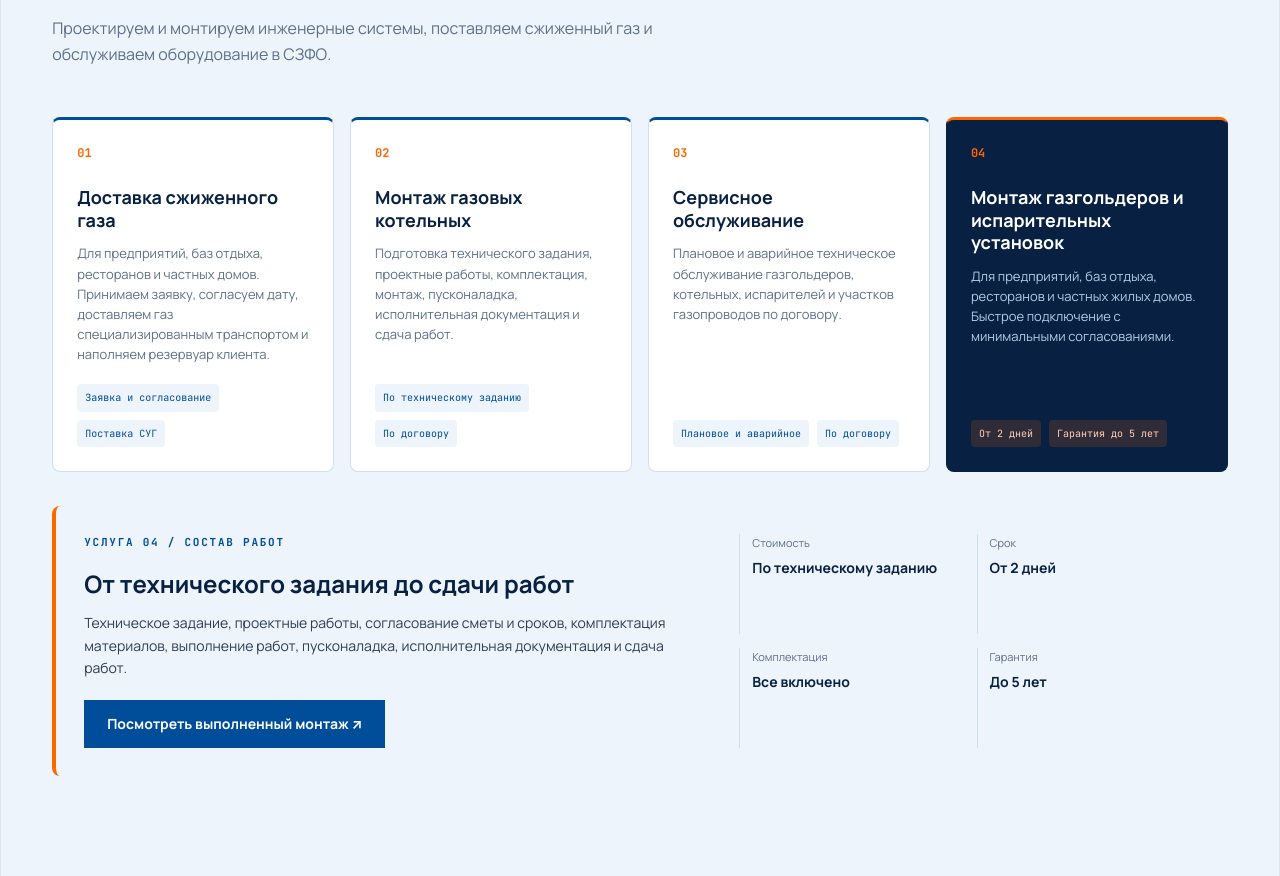
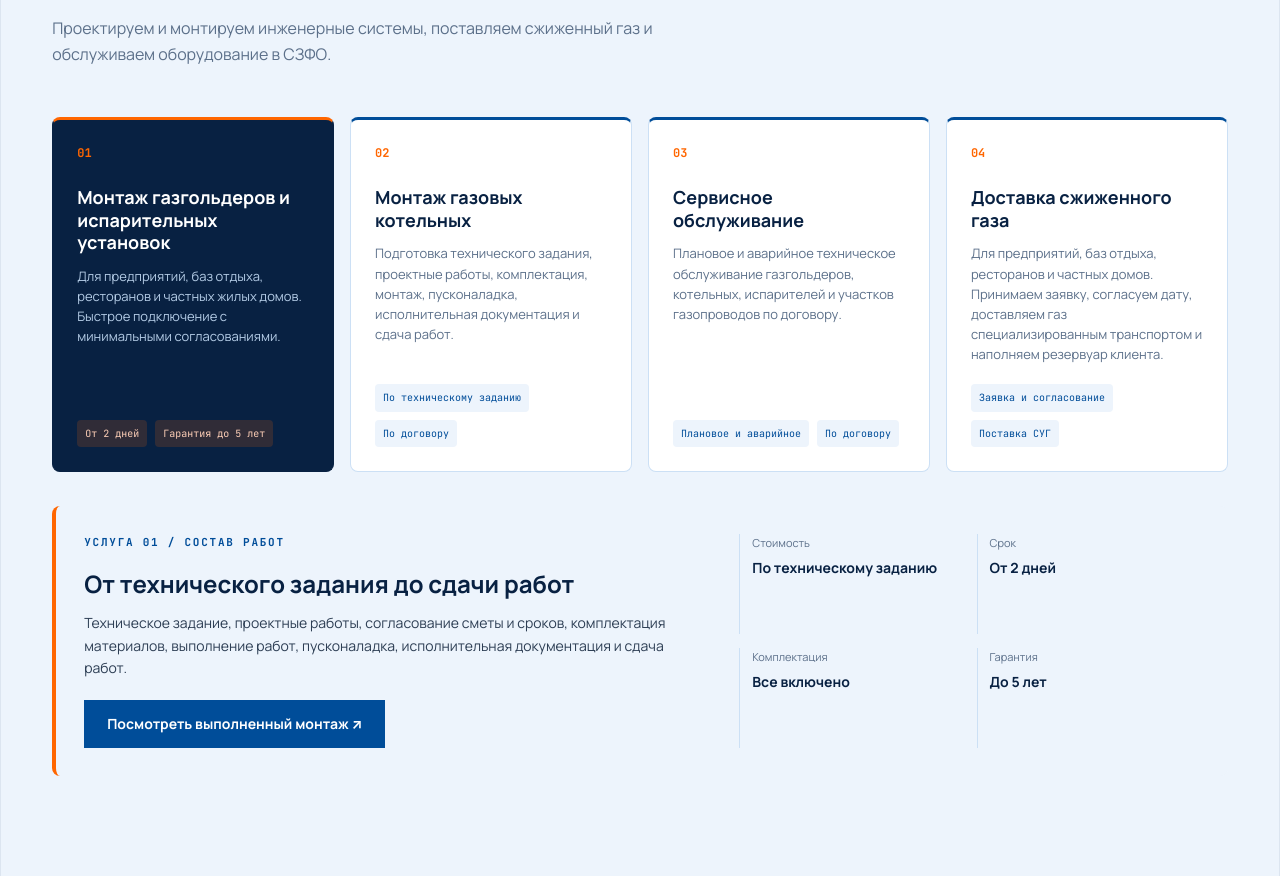
Before and after one commit to salewam/remgaz-service-preview, a plain HTML site: page index.html in a window 1280 px wide. Shown: the part 2495-3371 px from the top of the page. Drawn offline with Linux system fonts and the light colour scheme.

Commit message:
Swap gas installation and delivery service positions

```diff
--- a/index.html
+++ b/index.html
@@ -1079,11 +1079,11 @@ body {
     <p class="sec-desc">Проектируем и монтируем инженерные системы, поставляем сжиженный газ и обслуживаем оборудование в СЗФО.</p>
 
     <div class="service-grid" role="tablist" aria-label="Направления услуг">
-      <article class="service-card">
+      <article class="service-card service-card-featured">
         <div class="service-number">01</div>
-        <h3><button class="service-tab" type="button" role="tab" id="service-tab-01" aria-controls="service-panel-01" aria-selected="false" tabindex="-1">Доставка сжиженного газа</button></h3>
-        <p>Для предприятий, баз отдыха, ресторанов и частных домов. Принимаем заявку, согласуем дату, доставляем газ специализированным транспортом и наполняем резервуар клиента.</p>
-        <div class="service-meta"><span>Заявка и согласование</span><span>Поставка СУГ</span></div>
+        <h3><button class="service-tab" type="button" role="tab" id="service-tab-01" aria-controls="service-panel-01" aria-selected="true" tabindex="0">Монтаж газгольдеров и испарительных установок</button></h3>
+        <p>Для предприятий, баз отдыха, ресторанов и частных жилых домов. Быстрое подключение с минимальными согласованиями.</p>
+        <div class="service-meta"><span>От 2 дней</span><span>Гарантия до 5 лет</span></div>
       </article>
       <article class="service-card">
         <div class="service-number">02</div>
@@ -1097,25 +1097,25 @@ body {
         <p>Плановое и аварийное техническое обслуживание газгольдеров, котельных, испарителей и участков газопроводов по договору.</p>
         <div class="service-meta"><span>Плановое и аварийное</span><span>По договору</span></div>
       </article>
-      <article class="service-card service-card-featured">
+      <article class="service-card">
         <div class="service-number">04</div>
-        <h3><button class="service-tab" type="button" role="tab" id="service-tab-04" aria-controls="service-panel-04" aria-selected="true" tabindex="0">Монтаж газгольдеров и испарительных установок</button></h3>
-        <p>Для предприятий, баз отдыха, ресторанов и частных жилых домов. Быстрое подключение с минимальными согласованиями.</p>
-        <div class="service-meta"><span>От 2 дней</span><span>Гарантия до 5 лет</span></div>
+        <h3><button class="service-tab" type="button" role="tab" id="service-tab-04" aria-controls="service-panel-04" aria-selected="false" tabindex="-1">Доставка сжиженного газа</button></h3>
+        <p>Для предприятий, баз отдыха, ресторанов и частных домов. Принимаем заявку, согласуем дату, доставляем газ специализированным транспортом и наполняем резервуар клиента.</p>
+        <div class="service-meta"><span>Заявка и согласование</span><span>Поставка СУГ</span></div>
       </article>
     </div>
-    <div class="service-detail" id="service-panel-01" role="tabpanel" aria-labelledby="service-tab-01" tabindex="0" hidden>
+    <div class="service-detail" id="service-panel-01" role="tabpanel" aria-labelledby="service-tab-01" tabindex="0">
       <div>
-        <div class="sec-kicker">Услуга 01 / Порядок поставки</div>
-        <h3>От заявки до наполнения резервуара</h3>
-        <p>Укажите адрес, ориентировочный объём газа и особенности подъезда к резервуару. Согласуем стоимость и дату доставки. Газ доставляется специализированным транспортом с наполнением резервуара клиента.</p>
-        <a class="btn-primary-lead" href="gas.html#contact">Рассчитать доставку газа ↗</a>
+        <div class="sec-kicker">Услуга 01 / Состав работ</div>
+        <h3>От технического задания до сдачи работ</h3>
+        <p>Техническое задание, проектные работы, согласование сметы и сроков, комплектация материалов, выполнение работ, пусконаладка, исполнительная документация и сдача работ.</p>
+        <a class="btn-primary-lead" href="portfolio.html#park-hotel">Посмотреть выполненный монтаж ↗</a>
       </div>
       <div class="service-detail-facts">
-        <div><small>Объём</small><strong>По заявке</strong></div>
-        <div><small>Стоимость</small><strong>По расчёту</strong></div>
-        <div><small>Дата</small><strong>По согласованию</strong></div>
-        <div><small>Поставка</small><strong>Наполнение резервуара</strong></div>
+        <div><small>Стоимость</small><strong>По техническому заданию</strong></div>
+        <div><small>Срок</small><strong>От 2 дней</strong></div>
+        <div><small>Комплектация</small><strong>Все включено</strong></div>
+        <div><small>Гарантия</small><strong>До 5 лет</strong></div>
       </div>
     </div>
     <div class="service-detail" id="service-panel-02" role="tabpanel" aria-labelledby="service-tab-02" tabindex="0" hidden>
@@ -1146,18 +1146,18 @@ body {
         <div><small>Условия</small><strong>По договору</strong></div>
       </div>
     </div>
-    <div class="service-detail" id="service-panel-04" role="tabpanel" aria-labelledby="service-tab-04" tabindex="0">
+    <div class="service-detail" id="service-panel-04" role="tabpanel" aria-labelledby="service-tab-04" tabindex="0" hidden>
       <div>
-        <div class="sec-kicker">Услуга 04 / Состав работ</div>
-        <h3>От технического задания до сдачи работ</h3>
-        <p>Техническое задание, проектные работы, согласование сметы и сроков, комплектация материалов, выполнение работ, пусконаладка, исполнительная документация и сдача работ.</p>
-        <a class="btn-primary-lead" href="portfolio.html#park-hotel">Посмотреть выполненный монтаж ↗</a>
+        <div class="sec-kicker">Услуга 04 / Порядок поставки</div>
+        <h3>От заявки до наполнения резервуара</h3>
+        <p>Укажите адрес, ориентировочный объём газа и особенности подъезда к резервуару. Согласуем стоимость и дату доставки. Газ доставляется специализированным транспортом с наполнением резервуара клиента.</p>
+        <a class="btn-primary-lead" href="gas.html#contact">Рассчитать доставку газа ↗</a>
       </div>
       <div class="service-detail-facts">
-        <div><small>Стоимость</small><strong>По техническому заданию</strong></div>
-        <div><small>Срок</small><strong>От 2 дней</strong></div>
-        <div><small>Комплектация</small><strong>Все включено</strong></div>
-        <div><small>Гарантия</small><strong>До 5 лет</strong></div>
+        <div><small>Объём</small><strong>По заявке</strong></div>
+        <div><small>Стоимость</small><strong>По расчёту</strong></div>
+        <div><small>Дата</small><strong>По согласованию</strong></div>
+        <div><small>Поставка</small><strong>Наполнение резервуара</strong></div>
       </div>
     </div>
   </section>
```
